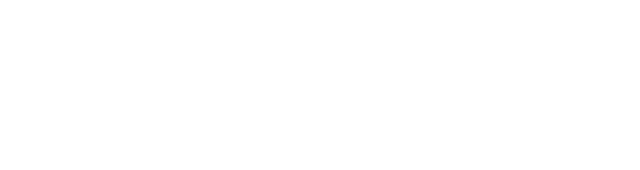
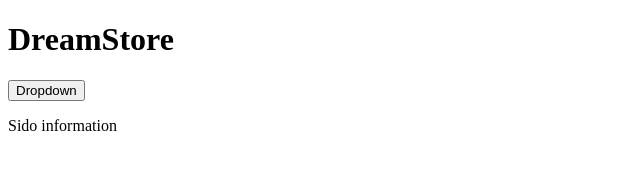
Before and after one commit to elindesta/dreamteam, a plain HTML site: page index.html in a window 1280 px wide. Shown: the whole page, without its empty margins (0-640 px from the left). Drawn offline with Linux system fonts and the light colour scheme.

Commit message:
version 1

```diff
--- a/index.css
+++ b/index.css
@@ -0,0 +1,3 @@
+body{
+    background-color: white;
+}
--- a/index.html
+++ b/index.html
@@ -6,10 +6,31 @@
     <meta name="viewport" content="width=device-width, initial-scale=1.0">
     <meta http-equiv="X-UA-Compatible" content="ie=edge">
     <title>Dreamteam</title>
+    <link rel="stylesheet" type="text/css" href="index.css">
+    <script type="text/javascript" src="index.js"></script>
 </head>
 
 <body>
 
+    <h1>DreamStore</h1>
+
+
+ <div class="dropdown">
+     <button class="dropbtn">Dropdown</button>
+ <div class="dropdown-content">
+
+</div>
+
+</div>
+
+
+
+<div>
+
+    <p> Sido information <p>
+
+</div>
+
 </body>
 
 </html>
```
